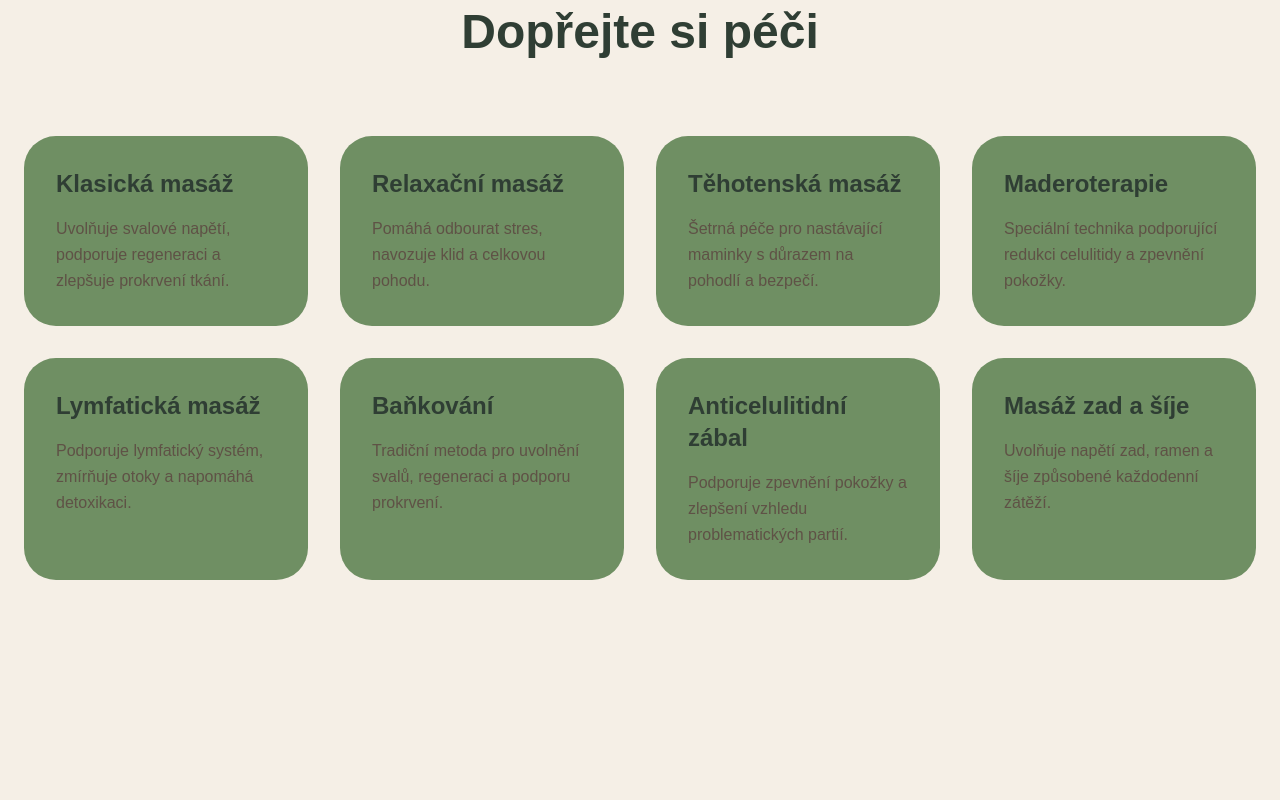
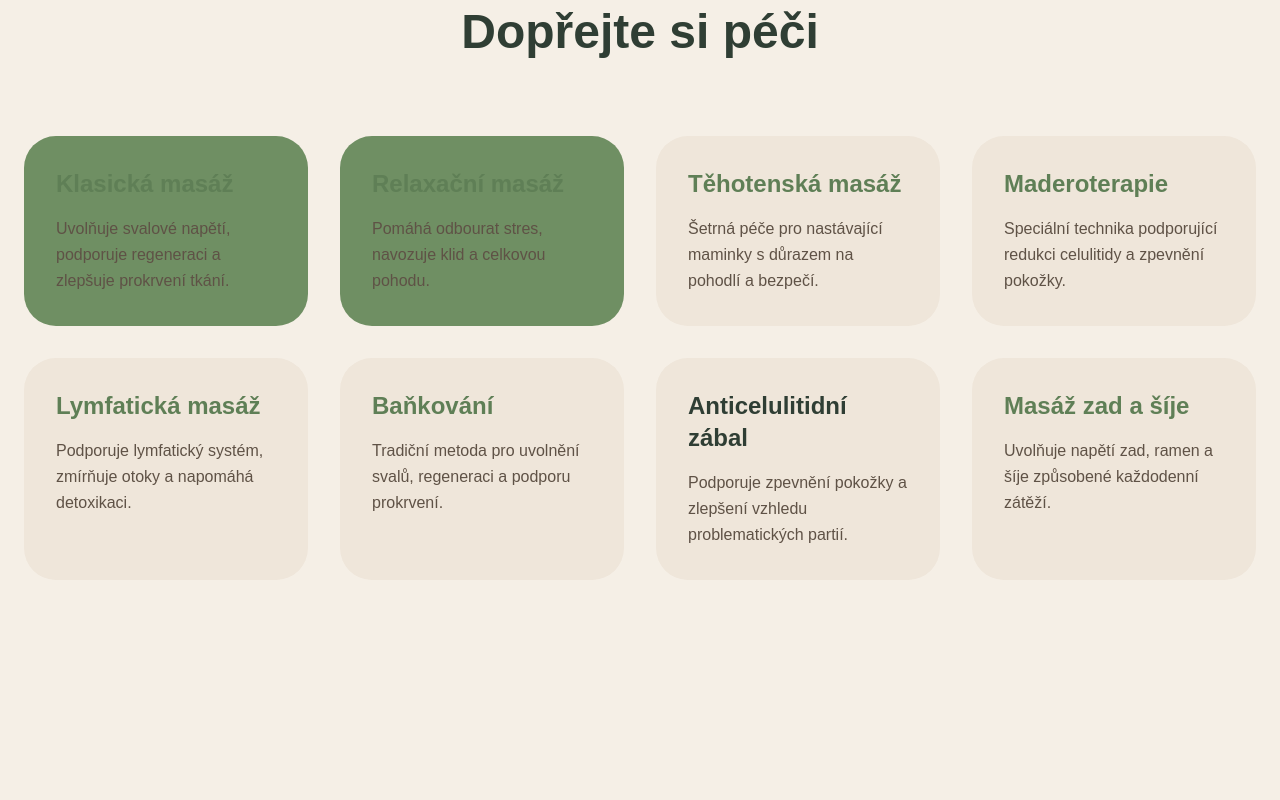
Before and after one commit to michaltacek-hub/mmr-system, a Next.js app: page / in a window 1280 px wide. Shown: the part 940-1740 px from the top of the page. Built offline with nearby package versions, Linux system fonts and the light colour scheme.

Commit message:
Improve service cards contrast

```diff
--- a/app/components/cta.tsx
+++ b/app/components/cta.tsx
@@ -2,7 +2,7 @@ export default function CTA() {
   return (
     <section id="kontakt" className="px-6 pb-28">
 
-      <div className="max-w-5xl mx-auto bg-[#65835c] text-[#f5efe6] rounded-[3rem] p-16 text-center">
+      <div className="max-w-5xl mx-auto bg-[#5F7F56] text-[#f5efe6] rounded-[3rem] p-16 text-center">
 
         <p className="uppercase tracking-[0.3em] text-sm mb-6 text-[#d7c9b8]">
           Rezervace
@@ -20,7 +20,7 @@ export default function CTA() {
 
      <a
   href="/reservation"
-  className="inline-block bg-[#f5efe6] text-[#65835c] px-8 py-4 rounded-full text-lg hover:opacity-90 transition"
+  className="inline-block bg-[#f5efe6] text-[#5F7F56] px-8 py-4 rounded-full text-lg hover:opacity-90 transition"
 >
   Rezervovat online
 </a>
--- a/app/components/services.tsx
+++ b/app/components/services.tsx
@@ -15,7 +15,7 @@ export default function Services() {
         <div className="grid md:grid-cols-2 lg:grid-cols-4 gap-8">
 
           <div className="bg-[#6F8F63] p-8 rounded-[2rem] hover:-translate-y-2 transition duration-300">
-            <h3 className="text-2xl font-semibold mb-4">
+            <h3 className="text-2xl font-semibold mb-4 text-[#5F7F56]">
               Klasická masáž
             </h3>
             <p className="text-[#5f5246] leading-relaxed">
@@ -24,7 +24,7 @@ export default function Services() {
           </div>
 
           <div className="bg-[#6F8F63] p-8 rounded-[2rem] hover:-translate-y-2 transition duration-300">
-            <h3 className="text-2xl font-semibold mb-4">
+            <h3 className="text-2xl font-semibold mb-4 text-[#5F7F56]">
               Relaxační masáž
             </h3>
             <p className="text-[#5f5246] leading-relaxed">
@@ -32,8 +32,8 @@ export default function Services() {
             </p>
           </div>
 
-          <div className="bg-[#6F8F63] p-8 rounded-[2rem] hover:-translate-y-2 transition duration-300">
-            <h3 className="text-2xl font-semibold mb-4">
+          <div className="bg-[#efe6da] p-8 rounded-[2rem] hover:-translate-y-2 transition duration-300">
+            <h3 className="text-2xl font-semibold mb-4 text-[#5F7F56]">
               Těhotenská masáž
             </h3>
             <p className="text-[#5f5246] leading-relaxed">
@@ -41,8 +41,8 @@ export default function Services() {
             </p>
           </div>
 
-          <div className="bg-[#6F8F63] p-8 rounded-[2rem] hover:-translate-y-2 transition duration-300">
-            <h3 className="text-2xl font-semibold mb-4">
+          <div className="bg-[#efe6da] p-8 rounded-[2rem] hover:-translate-y-2 transition duration-300">
+            <h3 className="text-2xl font-semibold mb-4 text-[#5F7F56]">
               Maderoterapie
             </h3>
             <p className="text-[#5f5246] leading-relaxed">
@@ -50,8 +50,8 @@ export default function Services() {
             </p>
           </div>
 
-          <div className="bg-[#6F8F63] p-8 rounded-[2rem] hover:-translate-y-2 transition duration-300">
-            <h3 className="text-2xl font-semibold mb-4">
+          <div className="bg-[#efe6da] p-8 rounded-[2rem] hover:-translate-y-2 transition duration-300">
+            <h3 className="text-2xl font-semibold mb-4 text-[#5F7F56]">
               Lymfatická masáž
             </h3>
             <p className="text-[#5f5246] leading-relaxed">
@@ -59,8 +59,8 @@ export default function Services() {
             </p>
           </div>
 
-          <div className="bg-[#6F8F63] p-8 rounded-[2rem] hover:-translate-y-2 transition duration-300">
-            <h3 className="text-2xl font-semibold mb-4">
+          <div className="bg-[#efe6da] p-8 rounded-[2rem] hover:-translate-y-2 transition duration-300">
+            <h3 className="text-2xl font-semibold mb-4 text-[#5F7F56]">
               Baňkování
             </h3>
             <p className="text-[#5f5246] leading-relaxed">
@@ -68,7 +68,7 @@ export default function Services() {
             </p>
           </div>
 
-          <div className="bg-[#6F8F63] p-8 rounded-[2rem] hover:-translate-y-2 transition duration-300">
+          <div className="bg-[#efe6da] p-8 rounded-[2rem] hover:-translate-y-2 transition duration-300">
             <h3 className="text-2xl font-semibold mb-4">
               Anticelulitidní zábal
             </h3>
@@ -77,8 +77,8 @@ export default function Services() {
             </p>
           </div>
 
-          <div className="bg-[#6F8F63] p-8 rounded-[2rem] hover:-translate-y-2 transition duration-300">
-            <h3 className="text-2xl font-semibold mb-4">
+          <div className="bg-[#efe6da] p-8 rounded-[2rem] hover:-translate-y-2 transition duration-300">
+            <h3 className="text-2xl font-semibold mb-4 text-[#5F7F56]">
               Masáž zad a šíje
             </h3>
             <p className="text-[#5f5246] leading-relaxed">
```
